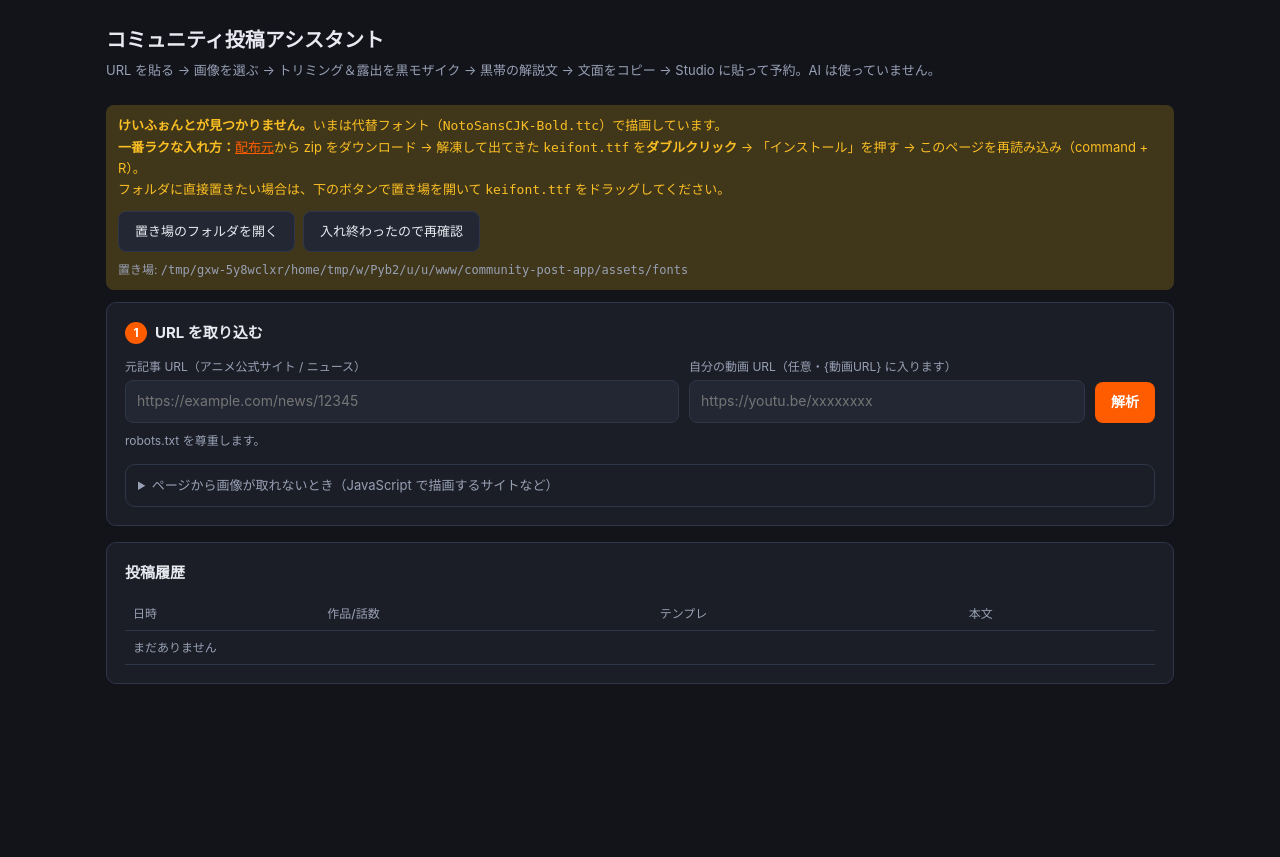
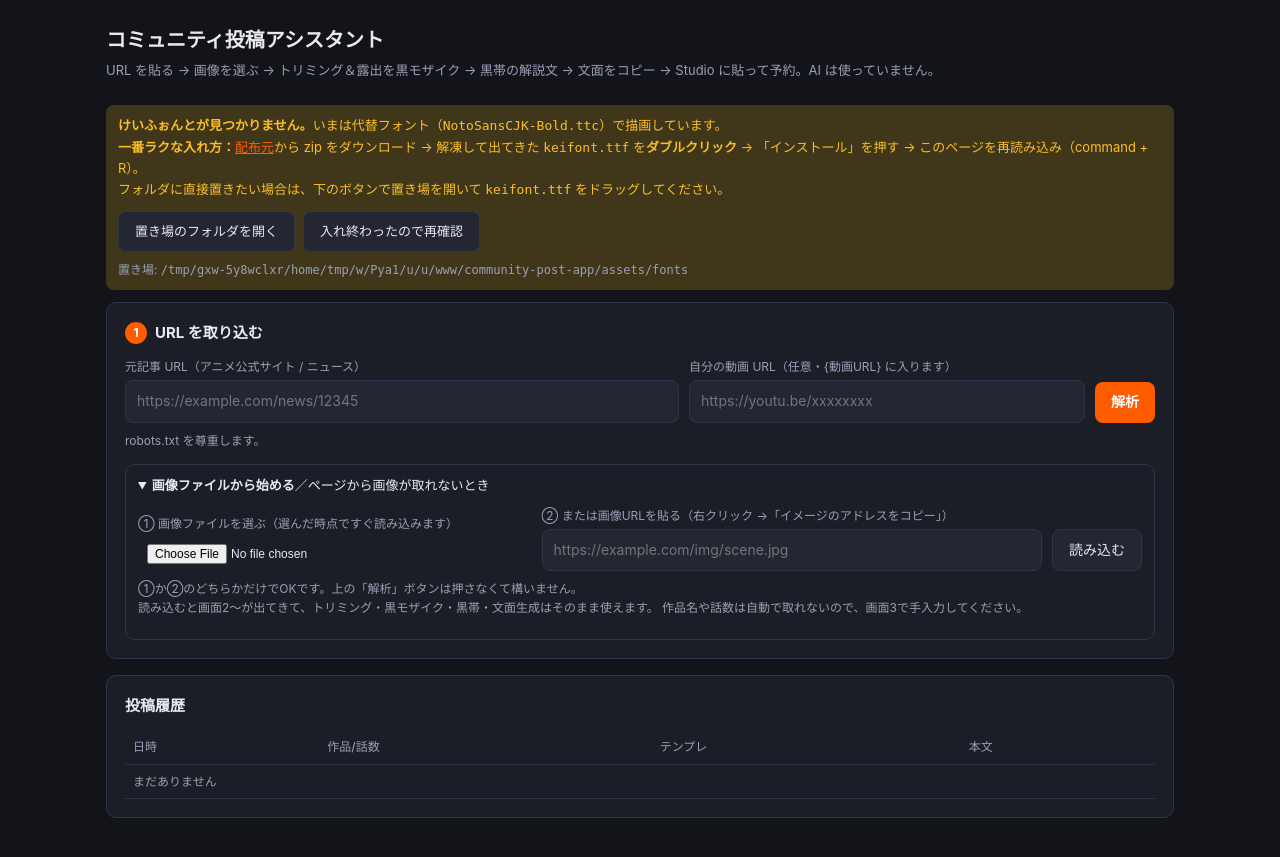
Before and after one commit to takuyam920408-ship-it/-, a FastAPI app: page / in a window 1280 px wide. Shown: the top 857 px of the page. Before the commit the page ends 684 px from the top, so only its background shows below. Run offline with FastAPI, Linux system fonts and the light colour scheme; data that the repository does not hold is empty.

Commit message:
画像ファイルの読み込み欄を最初から開いた状態にする
折りたたみの中に入れていたため、入口があることに気づけなかった。open に
して常時見える状態にし、見出しを「画像ファイルから始める」に変更。①②の
番号を振り、「どちらか一方でよい」「上の解析ボタンは押さなくてよい」と
明記した。

Co-Authored-By: Claude Opus 5 <noreply@anthropic.com>
Claude-Session: https://claude.ai/code/session_01VpXShQt6q7wnBrZhQsN1Sg

```diff
--- a/community-post-app/web/templates/index.html
+++ b/community-post-app/web/templates/index.html
@@ -30,22 +30,23 @@
     </div>
     <p class="hint">robots.txt を尊重します。</p>
 
-    <details id="altInput" style="margin-top:14px">
-      <summary>ページから画像が取れないとき（JavaScript で描画するサイトなど）</summary>
+    <details id="altInput" style="margin-top:14px" open>
+      <summary><b>画像ファイルから始める</b>／ページから画像が取れないとき</summary>
       <div class="alt-body">
         <div class="row" style="align-items:flex-end">
           <div style="flex:2 1 260px">
-            <label for="fileInput">画像ファイルを読み込む</label>
+            <label for="fileInput">① 画像ファイルを選ぶ（選んだ時点ですぐ読み込みます）</label>
             <input type="file" id="fileInput" accept="image/*">
           </div>
           <div style="flex:3 1 300px">
-            <label for="directUrl">または画像URLを直接貼る（右クリック →「イメージのアドレスをコピー」）</label>
+            <label for="directUrl">② または画像URLを貼る（右クリック →「イメージのアドレスをコピー」）</label>
             <input type="url" id="directUrl" placeholder="https://example.com/img/scene.jpg">
           </div>
           <button id="directBtn" class="ghost" style="flex:0 0 auto">読み込む</button>
         </div>
-        <p class="hint">この場合も、トリミング・黒モザイク・黒帯・文面生成はそのまま使えます。
-        作品名や話数は画面3で手入力してください。</p>
+        <p class="hint">①か②のどちらかだけでOKです。上の「解析」ボタンは押さなくて構いません。<br>
+        読み込むと画面2〜が出てきて、トリミング・黒モザイク・黒帯・文面生成はそのまま使えます。
+        作品名や話数は自動で取れないので、画面3で手入力してください。</p>
       </div>
     </details>
   </section>
```
